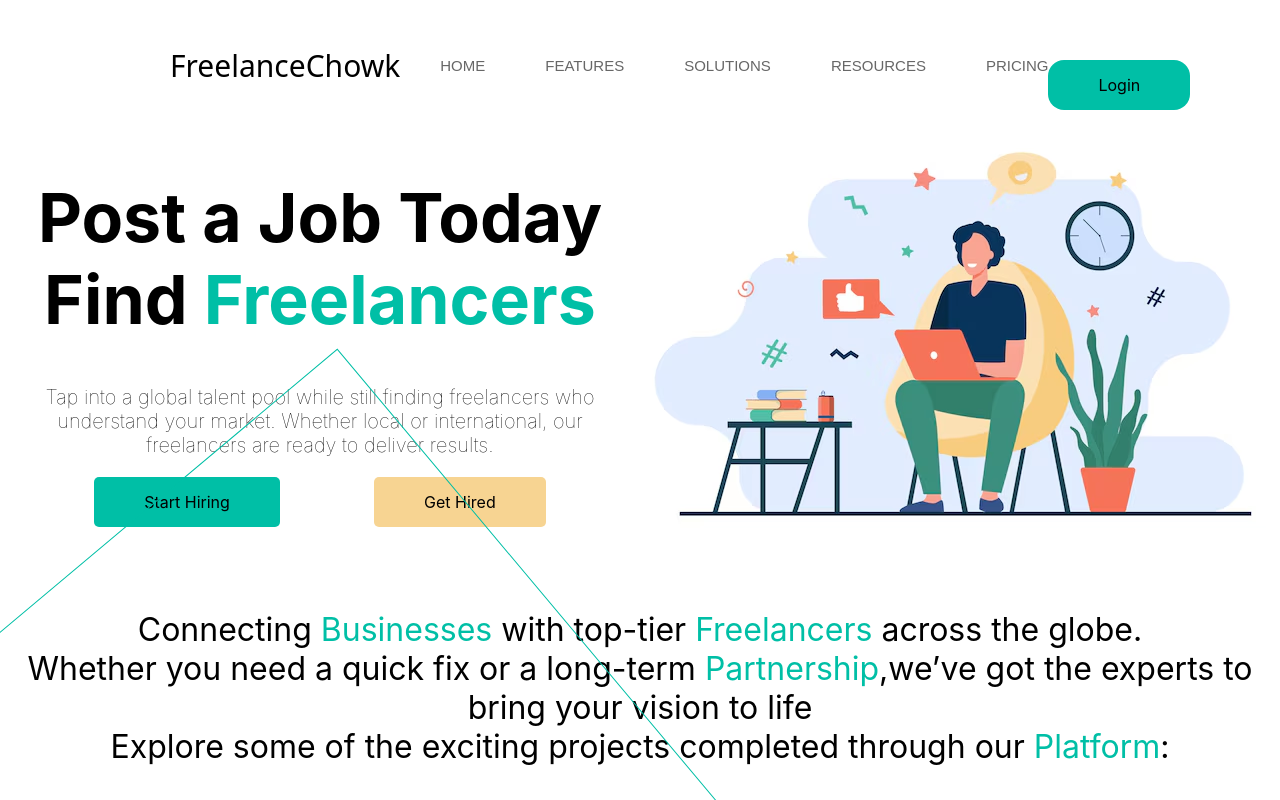
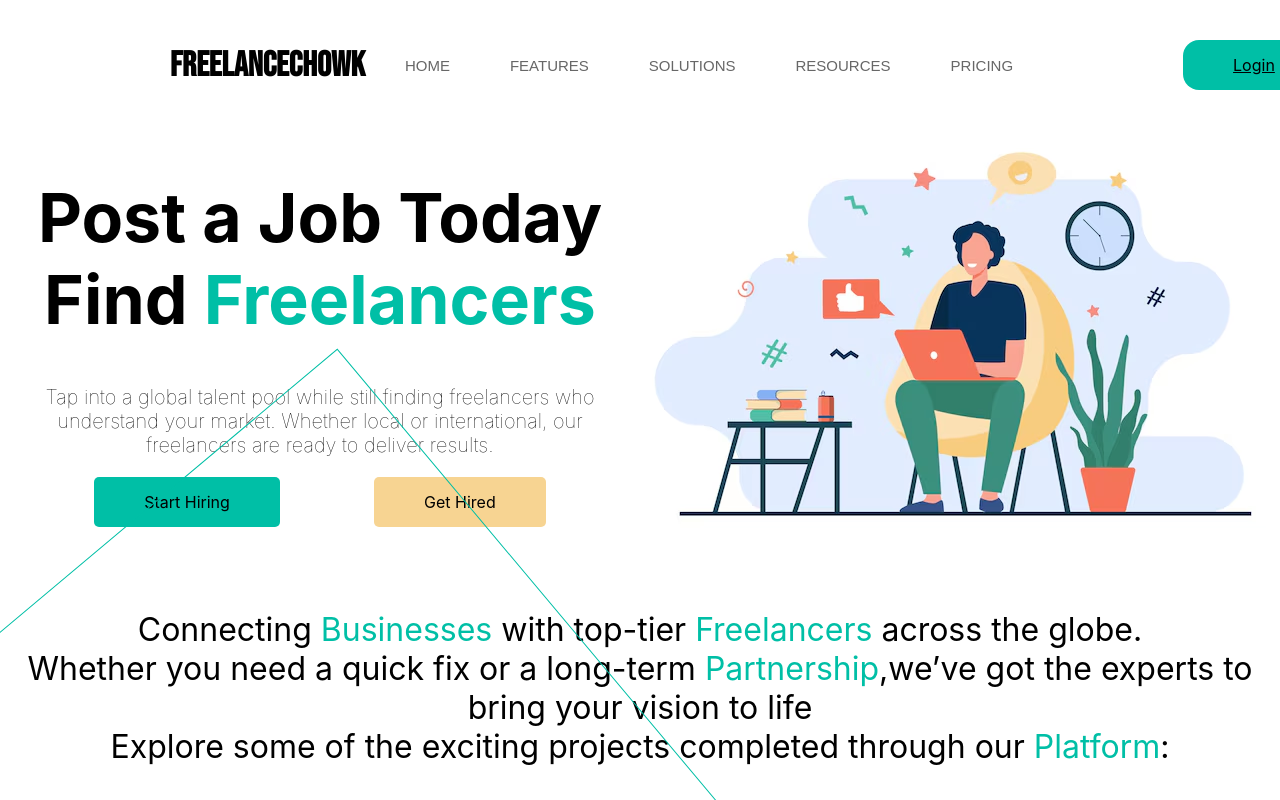
Before and after one commit to Rhythm280/Freelancing-Platform, a plain HTML site: page index.html in a window 1280 px wide. Shown: the top 800 px of the page. Drawn offline with Linux system fonts and the light colour scheme.

Commit message:
commit this

```diff
--- a/CSS/style.css
+++ b/CSS/style.css
@@ -9,9 +9,15 @@ body {
     margin: 20px 170px;
 }
 
-.aryanlogo {
-    font-family: system-ui, -apple-system, BlinkMacSystemFont, 'Segoe UI', Roboto, Oxygen, Ubuntu, Cantarell, 'Open Sans', 'Helvetica Neue', sans-serif;
-    font-size: 30px;
+.aryanlogo a{
+    text-decoration: none;
+    font-family: "Bebas Neue", sans-serif;
+    font-weight: 600;
+    font-style: normal;
+    font-size: 35px;
+    /* font-family: ;*/
+
+
 }
 
 .nav-menu {
@@ -38,6 +44,10 @@ body {
     }
 
 
+}
+
+.nav-connect a{
+    text-decoration: none;
 }
 
 .nav-connect {
--- a/index.html
+++ b/index.html
@@ -6,13 +6,16 @@
     <meta name="viewport" content="width=device-width, initial-scale=1.0">
     <title>Launch Page</title>
     <link rel="stylesheet" href="CSS/style.css">
+    <link rel="preconnect" href="https://fonts.googleapis.com">
+    <link rel="preconnect" href="https://fonts.gstatic.com" crossorigin>
+    <link href="https://fonts.googleapis.com/css2?family=Bebas+Neue&display=swap" rel="stylesheet">
 </head>
 
 <body>
 
     <nav>
         <div class='navbar'>
-            <div class='aryanlogo'>FreelanceChowk</div>
+            <div class='aryanlogo'><a href="index.html">FreelanceChowk</a></div>
             <ul class='nav-menu'>
                 <li>HOME</li>
                 <li>FEATURES</li>
@@ -20,7 +23,7 @@
                 <li>RESOURCES</li>
                 <li>PRICING</li>
             </ul>
-            <a href="login.html">
+            <a class="navbar" href="login.html">
                 <button class="nav-connect">
                     Login
                 </button>
@@ -189,7 +192,7 @@
             <div class="footer-section">
                 <h2>Contact</h2>
                 <ul>
-                    <li><a href="mailto:info@example.com">info@example.com</a></li>
+                    <li><a href="mailto:info@example.com">freelancechowk@gmail.com.com</a></li>
                     <li><a href="tel:+1234567890">+91 9842042069</a></li>
                 </ul>
             </div>
@@ -203,7 +206,7 @@
             </div>
         </div>
         <div class="footer-bottom">
-            <p>&copy; 2024 Your Company. All rights reserved.</p>
+            <p>&copy; 2024 FreelanceChowk.All rights reserved.</p>
         </div>
     </footer>
 
```
